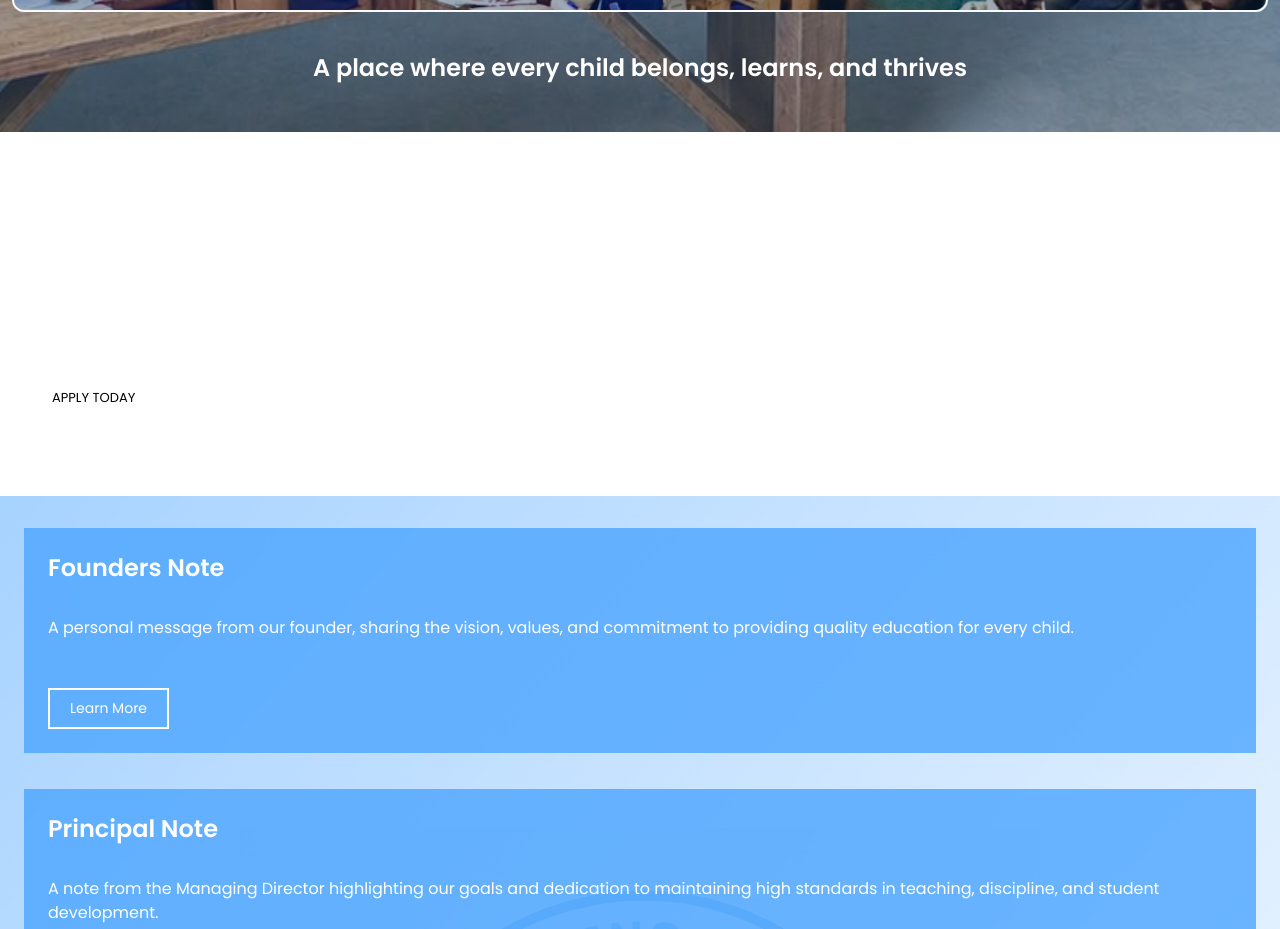
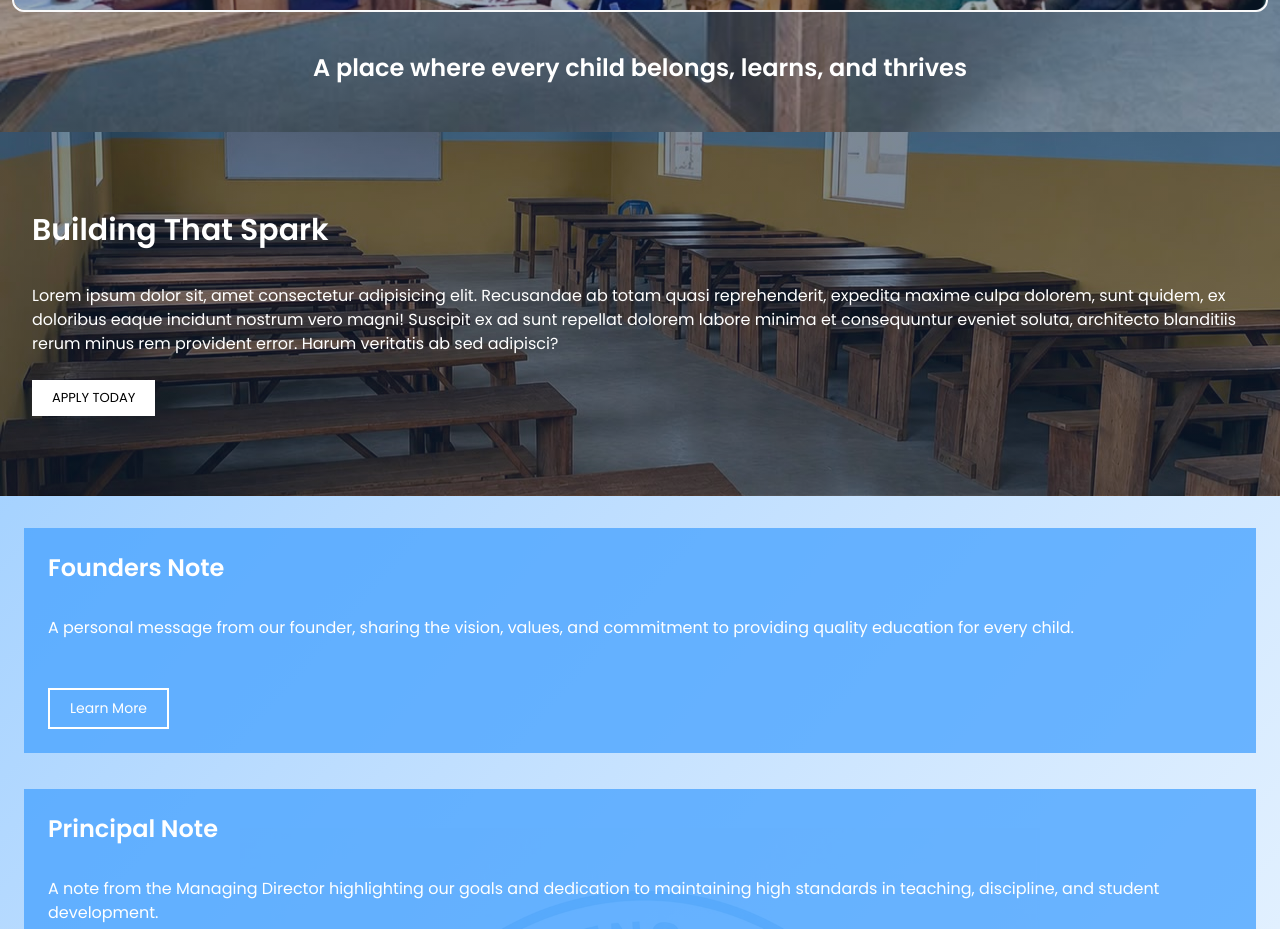
Before and after one commit to Demzy06/fair-havens-school, a React (Vite) app: page / in a window 1280 px wide. Shown: the part 2000-2929 px from the top of the page. Built offline with nearby package versions, Linux system fonts and the light colour scheme.

Commit message:
Add second linear gradient value to the styles

```diff
--- a/src/components/CallToActionSection.jsx
+++ b/src/components/CallToActionSection.jsx
@@ -6,7 +6,7 @@ function CallToActionSection() {
     <section
       className="pt-20 pb-20 pl-8 pr-8 text-white"
       style={{
-        backgroundImage: `linear-gradient(rgba(15, 45, 82, 0.4)), url(${ClassroomImg})`,
+        backgroundImage: `linear-gradient( rgba(15, 45, 82, 0.4),rgba(15, 45, 82, 0.4)), url(${ClassroomImg})`,
         backgroundSize: "cover",
         backgroundPosition: "center",
         backgroundRepeat: "no-repeat",
@@ -24,7 +24,7 @@ function CallToActionSection() {
         </p>
         <Button
           text="Apply Today"
-          className="bg-white  p-2 pl-5 pr-5 text-black mt-6 uppercase text-[13px]"
+          className="bg-white p-2 pl-5 pr-5 text-black mt-6 uppercase text-[13px]"
           link="/contact"
         />
       </div>
```
